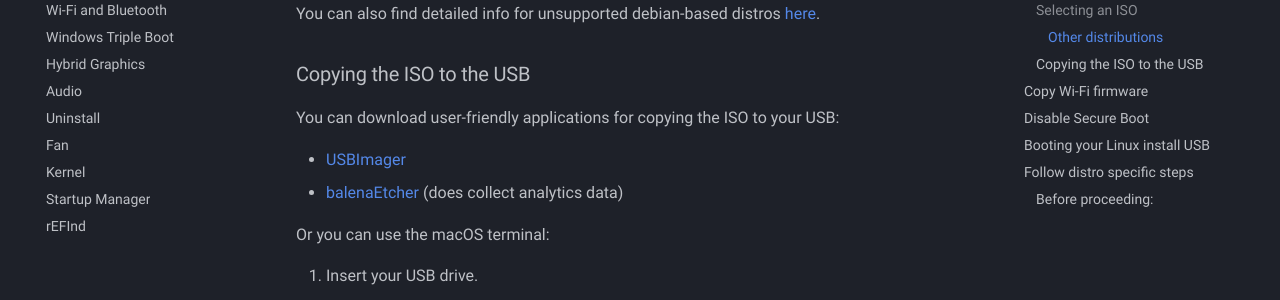
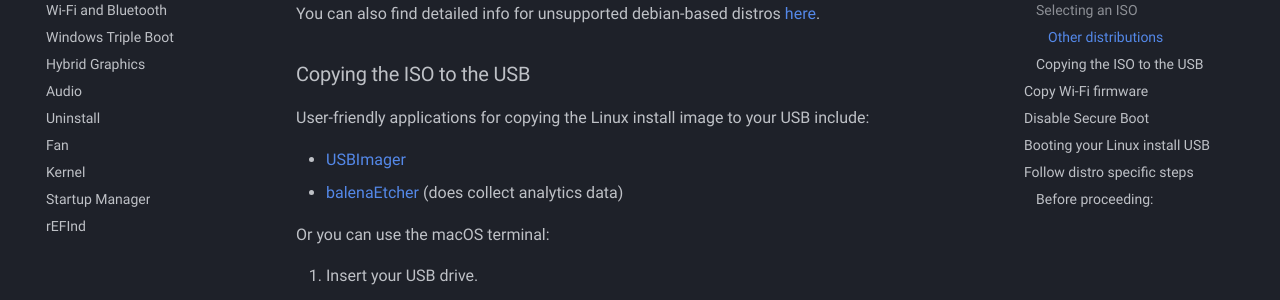
Before and after one commit to t2linux/wiki, an MkDocs documentation site: the page built from docs/guides/preinstall.md, in a window 1280 px wide and 900 px high, scrolled down 1653 px. Shown: the part 152-452 px from the top of the window. Built offline with MkDocs 1.6.1 and Material for MkDocs 9.7.7, drawn with Linux system fonts in a browser that asks for light colours; comment, search, counter and statistics services are not loaded.

Commit message:
Reverted change user-friendly applications

```diff
--- a/docs/guides/preinstall.md
+++ b/docs/guides/preinstall.md
@@ -49,7 +49,7 @@ You can also find detailed info for unsupported debian-based distros [here](http
 
 ### Copying the ISO to the USB
 
-You can download user-friendly applications for copying the ISO to your USB:
+User-friendly applications for copying the Linux install image to your USB include:
 
 - [USBImager](https://gitlab.com/bztsrc/usbimager/)
 - [balenaEtcher](https://www.balena.io/etcher/) (does collect analytics data)
```
